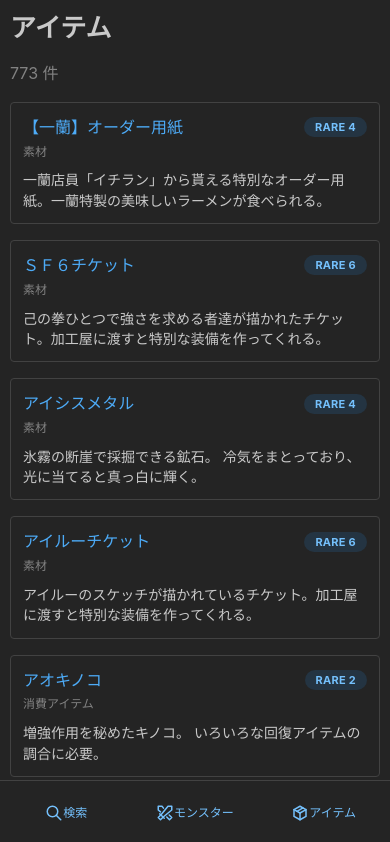
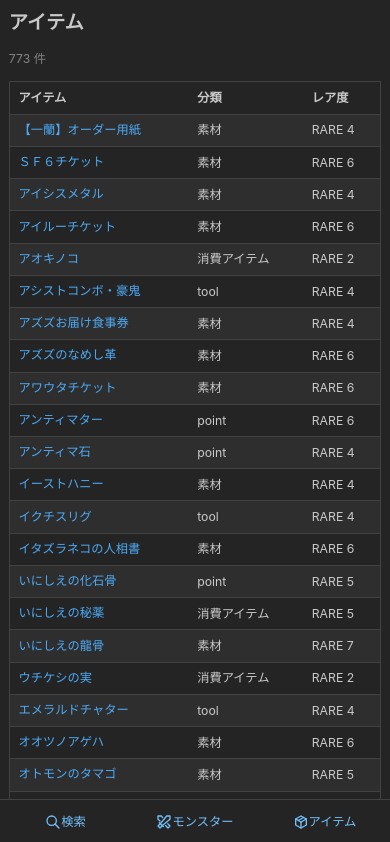
Before and after one commit to grassfieldk/monster-hunter-wilds-database, a React (Vite) app: page /items in a window 390 px wide. Shown: the top 842 px of the page. Built offline with nearby package versions, Linux system fonts and the light colour scheme.

Commit message:
fix: リンクの文字サイズを親要素に合わせる

```diff
--- a/package.json
+++ b/package.json
@@ -4,7 +4,7 @@
   "version": "0.1.0",
   "type": "module",
   "scripts": {
-    "dev": "vite",
+    "dev": "vite --host 0.0.0.0",
     "build": "tsc -b && vite build",
     "typecheck": "tsc -b",
     "preview": "vite preview"
--- a/src/App.tsx
+++ b/src/App.tsx
@@ -18,7 +18,7 @@ export function App() {
     <DatabaseProvider>
       <AppShell
         header={{ height: { base: 0, sm: 60 } }}
-        footer={{ height: { base: 64, sm: 0 }, offset: true }}
+        footer={{ height: { base: 52, sm: 0 }, offset: true }}
         padding={{ base: 'xs', sm: 'md' }}
       >
         <AppShell.Header visibleFrom="sm">
@@ -38,19 +38,19 @@ export function App() {
             </Group>
           </Container>
         </AppShell.Header>
-        <AppShell.Footer hiddenFrom="sm" p={4}>
-          <Group grow gap={4} h="100%" align="stretch">
-            <Button variant="subtle" size="sm" h="100%" p={4} onClick={openSearch} styles={{ inner: { flexDirection: 'column', gap: 2 } }}>
-              <IconSearch size={18} />
-              <Text size="xs" lh={1}>検索</Text>
+        <AppShell.Footer hiddenFrom="sm" p={2}>
+          <Group grow gap={2} h="100%" align="stretch">
+            <Button variant="subtle" size="sm" h="100%" p={2} onClick={openSearch} styles={{ inner: { flexDirection: 'column', gap: 1 } }}>
+              <IconSearch size={16} />
+              <Text size="sm" lh={1}>検索</Text>
             </Button>
-            <Button component={Link} to="/monsters" variant="subtle" size="sm" h="100%" p={4} styles={{ inner: { flexDirection: 'column', gap: 2 } }}>
-              <IconSwords size={18} />
-              <Text size="xs" lh={1}>モンスター</Text>
+            <Button component={Link} to="/monsters" variant="subtle" size="sm" h="100%" p={2} styles={{ inner: { flexDirection: 'column', gap: 1 } }}>
+              <IconSwords size={16} />
+              <Text size="sm" lh={1}>モンスター</Text>
             </Button>
-            <Button component={Link} to="/items" variant="subtle" size="sm" h="100%" p={4} styles={{ inner: { flexDirection: 'column', gap: 2 } }}>
-              <IconPackage size={18} />
-              <Text size="xs" lh={1}>アイテム</Text>
+            <Button component={Link} to="/items" variant="subtle" size="sm" h="100%" p={2} styles={{ inner: { flexDirection: 'column', gap: 1 } }}>
+              <IconPackage size={16} />
+              <Text size="sm" lh={1}>アイテム</Text>
             </Button>
           </Group>
         </AppShell.Footer>
--- a/src/components/SearchBox.tsx
+++ b/src/components/SearchBox.tsx
@@ -67,7 +67,7 @@ export function SearchBox({ large = false, onNavigate }: { large?: boolean; onNa
                   <Group justify="space-between" wrap="nowrap">
                     <div>
                       <Text fw={500}>{result.name}</Text>
-                      <FormattedText size="xs" c="dimmed" lineClamp={1}>{result.description}</FormattedText>
+                      <FormattedText size="sm" c="dimmed" lineClamp={1}>{result.description}</FormattedText>
                     </div>
                     <Badge variant="light">{result.kind === 'monsters' ? 'モンスター' : 'アイテム'}</Badge>
                   </Group>
--- a/src/main.tsx
+++ b/src/main.tsx
@@ -1,14 +1,23 @@
 import '@mantine/core/styles.css';
 import './styles.css';
-import { MantineProvider } from '@mantine/core';
+import { Anchor, createTheme, MantineProvider } from '@mantine/core';
 import { StrictMode } from 'react';
 import { createRoot } from 'react-dom/client';
 import { BrowserRouter } from 'react-router-dom';
 import { App } from './App';
 
+const theme = createTheme({
+  scale: 0.875,
+  components: {
+    Anchor: Anchor.extend({
+      defaultProps: { inherit: true },
+    }),
+  },
+});
+
 createRoot(document.getElementById('root')!).render(
   <StrictMode>
-    <MantineProvider forceColorScheme="dark">
+    <MantineProvider forceColorScheme="dark" theme={theme}>
       <BrowserRouter>
         <App />
       </BrowserRouter>
--- a/src/pages/HomePage.tsx
+++ b/src/pages/HomePage.tsx
@@ -9,7 +9,7 @@ export function HomePage() {
   return (
     <Stack className="page-stack" gap="md" py={{ base: 'sm', sm: 48 }}>
       <Stack gap="md" maw={720} mx="auto" w="100%" ta="center">
-        <Title order={1} size="h2">モンスターとアイテムを検索</Title>
+        <Title order={1} size="h3">モンスターとアイテムを検索</Title>
         <Text c="dimmed">名前を入力すると、入手方法、素材の使い道、弱点、報酬などをまとめて確認できます</Text>
         <SearchBox large />
       </Stack>
@@ -25,7 +25,7 @@ export function HomePage() {
           <Anchor component={Link} to="/items" mt="md" display="inline-block">一覧を見る</Anchor>
         </Paper>
       </SimpleGrid>
-      <Text size="xs" c="dimmed" ta="center">
+      <Text size="sm" c="dimmed" ta="center">
         ゲームファイル由来データ 更新日時: {new Date(source.generatedAt).toLocaleString('ja-JP')}
       </Text>
     </Stack>
--- a/src/pages/ItemPage.tsx
+++ b/src/pages/ItemPage.tsx
@@ -22,11 +22,11 @@ export function ItemPage() {
     <Stack className="page-stack" gap="md">
       <div>
         <Group gap="sm">
-          <Title order={1} size="h2">{text(item.names)}</Title>
+          <Title order={1} size="h3">{text(item.names)}</Title>
           <Badge variant="light">RARE {item.rarity}</Badge>
         </Group>
         <Text c="dimmed" mt={4}>{label(item.kind)}</Text>
-        <FormattedText mt="sm" style={{ whiteSpace: 'pre-line' }}>{text(item.descriptions)}</FormattedText>
+        <FormattedText className="long-description" size="sm" mt="sm" style={{ whiteSpace: 'pre-line' }}>{text(item.descriptions)}</FormattedText>
       </div>
 
       <SimpleGrid cols={{ base: 1, md: 2 }}>
--- a/src/pages/ItemsPage.tsx
+++ b/src/pages/ItemsPage.tsx
@@ -1,4 +1,4 @@
-import { Anchor, Badge, Group, Pagination, Paper, SimpleGrid, Stack, Text, Title } from '@mantine/core';
+import { Anchor, Pagination, Stack, Table, Text, Title } from '@mantine/core';
 import { useState } from 'react';
 import { Link } from 'react-router-dom';
 import { text, useDatabase } from '../data';
@@ -15,20 +15,23 @@ export function ItemsPage() {
 
   return (
     <Stack className="page-stack" gap="md">
-      <Title order={1} size="h2">アイテム</Title>
-      <Text c="dimmed">{items.length} 件</Text>
-      <SimpleGrid cols={{ base: 1, sm: 2, md: 3 }}>
-        {visible.map((item) => (
-          <Paper key={item.game_id} withBorder p={{ base: 'sm', sm: 'md' }}>
-            <Group justify="space-between" wrap="nowrap">
-              <Anchor component={Link} to={`/items/${item.game_id}`} fw={500}>{text(item.names)}</Anchor>
-              <Badge variant="light">RARE {item.rarity}</Badge>
-            </Group>
-            <Text size="xs" c="dimmed" mt={4}>{label(item.kind)}</Text>
-            <FormattedText size="sm" mt="xs" lineClamp={2}>{text(item.descriptions)}</FormattedText>
-          </Paper>
-        ))}
-      </SimpleGrid>
+      <Title order={1} size="h3">アイテム</Title>
+      <Text size="sm" c="dimmed">{items.length} 件</Text>
+      <Table striped highlightOnHover withTableBorder>
+        <Table.Thead>
+          <Table.Tr><Table.Th>アイテム</Table.Th><Table.Th>分類</Table.Th><Table.Th>レア度</Table.Th><Table.Th visibleFrom="sm">説明</Table.Th></Table.Tr>
+        </Table.Thead>
+        <Table.Tbody>
+          {visible.map((item) => (
+            <Table.Tr key={item.game_id}>
+              <Table.Td><Anchor component={Link} to={`/items/${item.game_id}`} fw={500}>{text(item.names)}</Anchor></Table.Td>
+              <Table.Td><Text size="sm">{label(item.kind)}</Text></Table.Td>
+              <Table.Td><Text size="sm">RARE {item.rarity}</Text></Table.Td>
+              <Table.Td visibleFrom="sm"><FormattedText className="long-description" size="sm" lineClamp={1}>{text(item.descriptions)}</FormattedText></Table.Td>
+            </Table.Tr>
+          ))}
+        </Table.Tbody>
+      </Table>
       <Pagination total={Math.ceil(items.length / pageSize)} value={page} onChange={setPage} mx="auto" />
     </Stack>
   );
--- a/src/pages/MonsterPage.tsx
+++ b/src/pages/MonsterPage.tsx
@@ -35,27 +35,27 @@ export function MonsterPage() {
     <Stack className="page-stack" gap="md">
       <div>
         <Group gap="sm">
-          <Title order={1} size="h2">{text(monster.names)}</Title>
+          <Title order={1} size="h3">{text(monster.names)}</Title>
           <Badge variant="light">{label(monster.species)}</Badge>
         </Group>
-        <FormattedText size="sm" mt="xs" style={{ whiteSpace: 'pre-line' }}>{text(monster.descriptions)}</FormattedText>
+        <FormattedText className="long-description" size="sm" mt="xs" style={{ whiteSpace: 'pre-line' }}>{text(monster.descriptions)}</FormattedText>
       </div>
 
       <SimpleGrid visibleFrom="sm" cols={{ sm: 2 }}>
         <Section title="特徴">
-          <FormattedText size="sm" style={{ whiteSpace: 'pre-line' }}>{text(monster.features)}</FormattedText>
+          <FormattedText className="long-description" size="sm" style={{ whiteSpace: 'pre-line' }}>{text(monster.features)}</FormattedText>
         </Section>
         <Section title="攻略の要点">
-          <FormattedText size="sm" style={{ whiteSpace: 'pre-line' }}>{text(monster.tips)}</FormattedText>
+          <FormattedText className="long-description" size="sm" style={{ whiteSpace: 'pre-line' }}>{text(monster.tips)}</FormattedText>
         </Section>
       </SimpleGrid>
 
       <Section title="基本情報">
         <SimpleGrid cols={{ base: 2, sm: 4 }} spacing={{ base: 'xs', sm: 'sm' }}>
-          <div><Text size="xs" c="dimmed">基礎体力</Text><Text size="sm" fw={500}>{monster.base_health.toLocaleString('ja-JP')}</Text></div>
-          <div><Text size="xs" c="dimmed">基準サイズ</Text><Text size="sm" fw={500}>{monster.size.base?.toFixed(2) ?? '不明'}</Text></div>
-          <div><Text size="xs" c="dimmed">最小金冠</Text><Text size="sm" fw={500}>{monster.size.mini?.toFixed(2) ?? '不明'}</Text></div>
-          <div><Text size="xs" c="dimmed">最大金冠</Text><Text size="sm" fw={500}>{monster.size.gold?.toFixed(2) ?? '不明'}</Text></div>
+          <div><Text size="sm" c="dimmed">基礎体力</Text><Text size="sm" fw={500}>{monster.base_health.toLocaleString('ja-JP')}</Text></div>
+          <div><Text size="sm" c="dimmed">基準サイズ</Text><Text size="sm" fw={500}>{monster.size.base?.toFixed(2) ?? '不明'}</Text></div>
+          <div><Text size="sm" c="dimmed">最小金冠</Text><Text size="sm" fw={500}>{monster.size.mini?.toFixed(2) ?? '不明'}</Text></div>
+          <div><Text size="sm" c="dimmed">最大金冠</Text><Text size="sm" fw={500}>{monster.size.gold?.toFixed(2) ?? '不明'}</Text></div>
         </SimpleGrid>
         <Divider my={{ base: 'sm', sm: 'md' }} />
         <Stack gap="xs">
@@ -90,7 +90,7 @@ export function MonsterPage() {
         title={detailType === 'features' ? '特徴' : '攻略の要点'}
         centered
       >
-        <FormattedText size="sm" style={{ whiteSpace: 'pre-line' }}>
+        <FormattedText className="long-description" size="sm" style={{ whiteSpace: 'pre-line' }}>
           {detailType === 'features' ? text(monster.features) : text(monster.tips)}
         </FormattedText>
       </Modal>
--- a/src/pages/MonstersPage.tsx
+++ b/src/pages/MonstersPage.tsx
@@ -1,4 +1,4 @@
-import { Anchor, Badge, Group, Paper, SimpleGrid, Stack, Text, Title } from '@mantine/core';
+import { Anchor, Stack, Table, Text, Title } from '@mantine/core';
 import { Link } from 'react-router-dom';
 import { text, useDatabase } from '../data';
 import { label } from '../labels';
@@ -9,19 +9,22 @@ export function MonstersPage() {
 
   return (
     <Stack className="page-stack" gap="md">
-      <Title order={1} size="h2">モンスター</Title>
-      <Text c="dimmed">大型モンスター {monsters.length} 体</Text>
-      <SimpleGrid cols={{ base: 1, sm: 2, md: 3 }}>
-        {[...monsters].sort((a, b) => text(a.names).localeCompare(text(b.names), 'ja')).map((monster) => (
-          <Paper key={monster.game_id} withBorder p={{ base: 'sm', sm: 'md' }}>
-            <Group justify="space-between" wrap="nowrap">
-              <Anchor component={Link} to={`/monsters/${monster.game_id}`} fw={500}>{text(monster.names)}</Anchor>
-              <Badge variant="light">{label(monster.species)}</Badge>
-            </Group>
-            <FormattedText size="sm" c="dimmed" mt="xs" lineClamp={2}>{text(monster.descriptions)}</FormattedText>
-          </Paper>
-        ))}
-      </SimpleGrid>
+      <Title order={1} size="h3">モンスター</Title>
+      <Text size="sm" c="dimmed">大型モンスター {monsters.length} 体</Text>
+      <Table striped highlightOnHover withTableBorder>
+        <Table.Thead>
+          <Table.Tr><Table.Th>モンスター</Table.Th><Table.Th>種族</Table.Th><Table.Th visibleFrom="sm">説明</Table.Th></Table.Tr>
+        </Table.Thead>
+        <Table.Tbody>
+          {[...monsters].sort((a, b) => text(a.names).localeCompare(text(b.names), 'ja')).map((monster) => (
+            <Table.Tr key={monster.game_id}>
+              <Table.Td><Anchor component={Link} to={`/monsters/${monster.game_id}`} fw={500}>{text(monster.names)}</Anchor></Table.Td>
+              <Table.Td><Text size="sm">{label(monster.species)}</Text></Table.Td>
+              <Table.Td visibleFrom="sm"><FormattedText className="long-description" size="sm" c="dimmed" lineClamp={1}>{text(monster.descriptions)}</FormattedText></Table.Td>
+            </Table.Tr>
+          ))}
+        </Table.Tbody>
+      </Table>
     </Stack>
   );
 }
--- a/src/pages/NotFoundPage.tsx
+++ b/src/pages/NotFoundPage.tsx
@@ -4,7 +4,7 @@ import { Link } from 'react-router-dom';
 export function NotFoundPage() {
   return (
     <Stack align="flex-start">
-      <Title order={1}>ページが見つかりません</Title>
+      <Title order={1} size="h3">ページが見つかりません</Title>
       <Text c="dimmed">指定されたデータは存在しません</Text>
       <Anchor component={Link} to="/">トップへ戻る</Anchor>
     </Stack>
--- a/src/styles.css
+++ b/src/styles.css
@@ -15,6 +15,10 @@ a {
   min-width: 680px;
 }
 
+.long-description {
+  line-height: 1.55;
+}
+
 @media (max-width: 47.99em) {
   .responsive-table {
     min-width: 640px;
@@ -23,4 +27,15 @@ a {
   .page-stack {
     gap: var(--mantine-spacing-md);
   }
+
+  .long-description {
+    font-size: var(--mantine-font-size-sm);
+    line-height: 1.45;
+  }
+
+  input,
+  textarea,
+  select {
+    font-size: 16px !important;
+  }
 }
```
Also changed, not shown: 1 other file (tests, documents, lock files or other folders).
